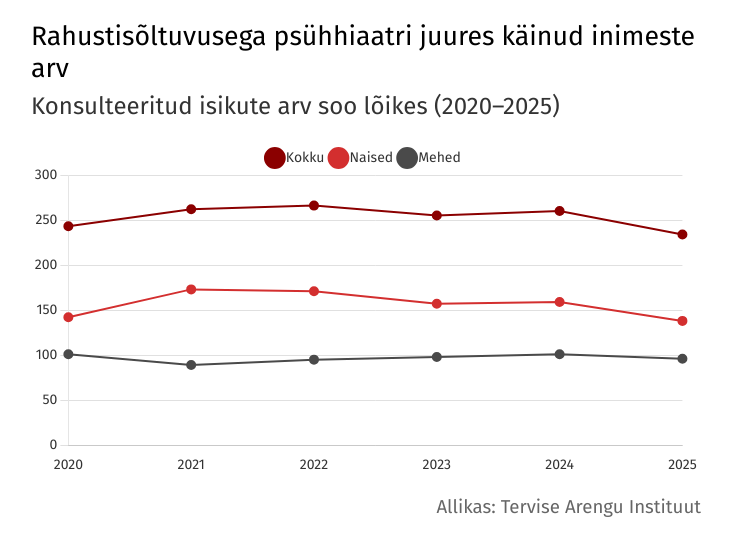
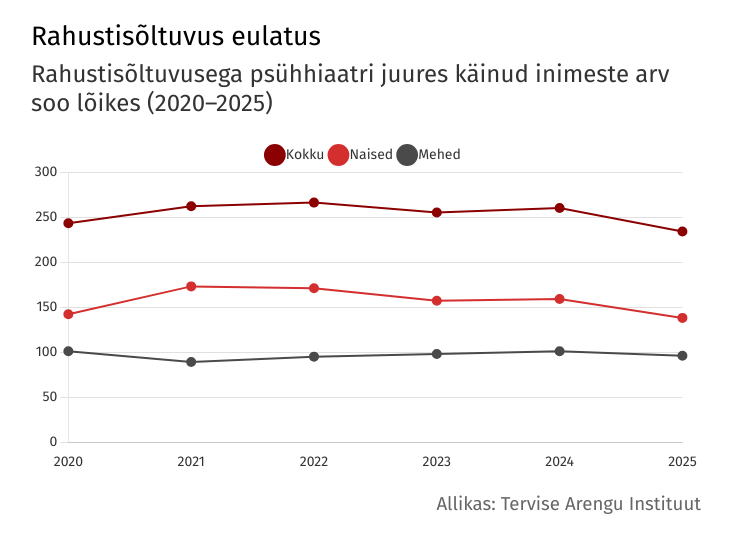
Before and after one commit to Novaator/Graafik, a plain HTML site: page 20261118uimastisoltuvus.html in a window 1280 px wide. Shown: the whole page, without its empty margins (274-1005 px from the left). Drawn offline with nearby package versions, Linux system fonts and the light colour scheme.

Commit message:
Update 20261118uimastisoltuvus.html

```diff
--- a/20261118uimastisoltuvus.html
+++ b/20261118uimastisoltuvus.html
@@ -50,8 +50,8 @@
 <body>
 
 <div class="err-container">
-    <h1 class="err-title">Rahustisõltuvusega psühhiaatri juures käinud inimeste arv</h1>
-    <h2 class="err-subtitle">Konsulteeritud isikute arv soo lõikes (2020–2025)</h2>
+    <h1 class="err-title">Rahustisõltuvus eulatus</h1>
+    <h2 class="err-subtitle">Rahustisõltuvusega psühhiaatri juures käinud inimeste arv soo lõikes (2020–2025)</h2>
 
     <canvas id="errChart"></canvas>
 
```
